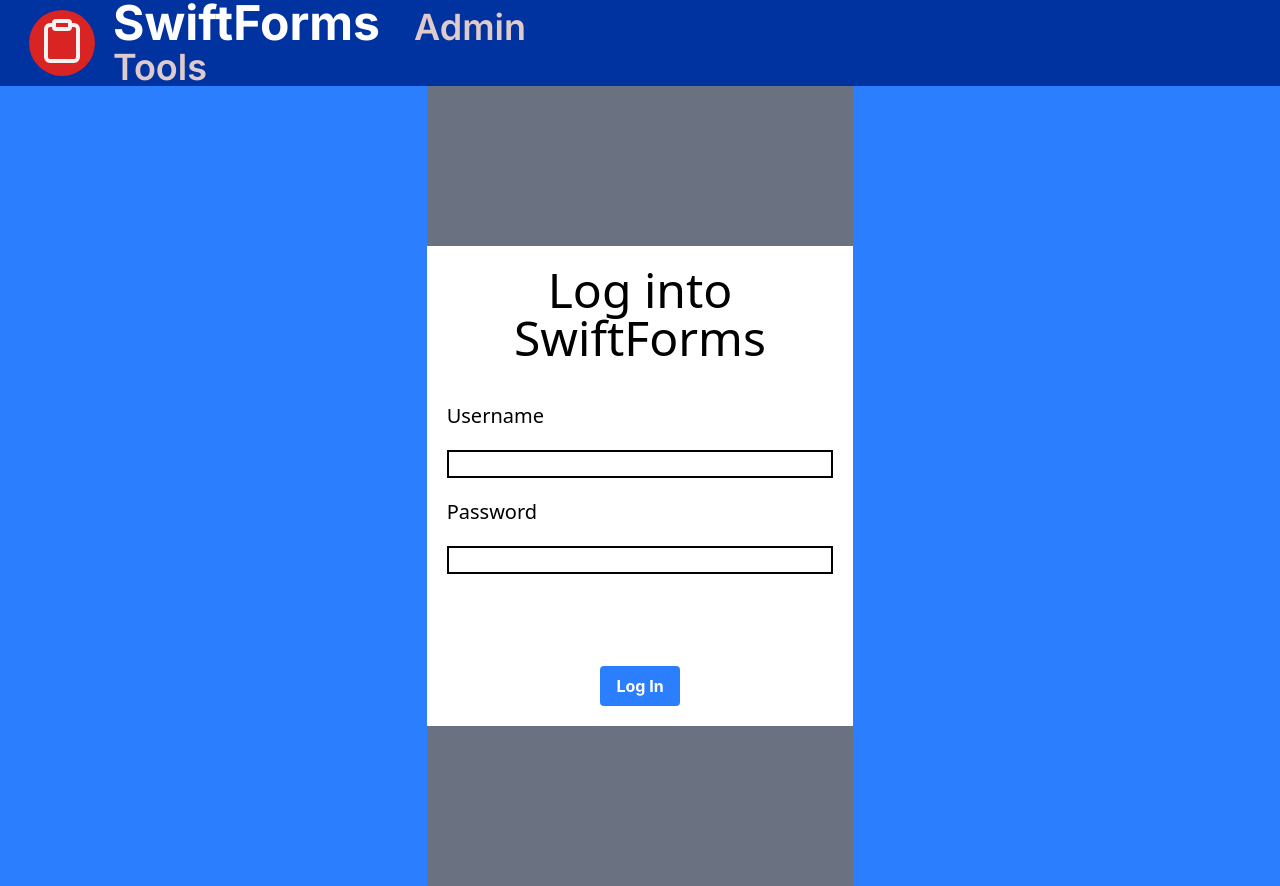
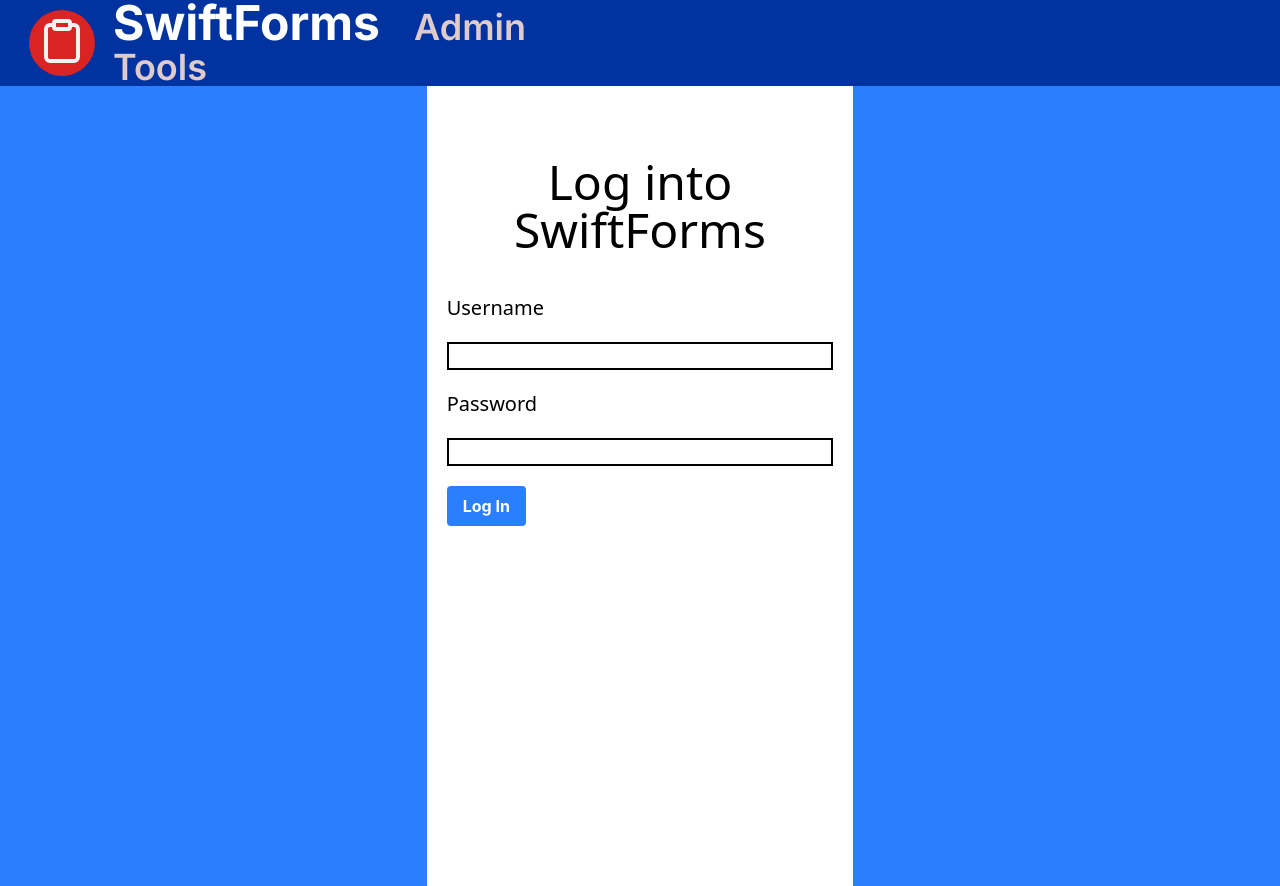
Before and after one commit to KZhang2002/Form-Web-App, a React (Vite) app: page / in a window 1280 px wide. Built offline with nearby package versions, Linux system fonts and the light colour scheme; a web font is replaced by a local one.

Commit message:
Public URL

```diff
--- a/index.html
+++ b/index.html
@@ -15,7 +15,7 @@
       manifest.json provides metadata used when your web app is installed on a
       user's mobile device or desktop. See https://developers.google.com/web/fundamentals/web-app-manifest/
     -->
-    <link rel="manifest" href="D:/Programming Projects/WebProjects/WebDesign/Form-Web-App/public/manifest.json" />
+    <link rel="manifest" href="%PUBLIC_URL%/manifest.json" />
     <!--
       Notice the use of %PUBLIC_URL% in the tags above.
       It will be replaced with the URL of the `public` folder during the build.
--- a/src/Login.tsx
+++ b/src/Login.tsx
@@ -33,10 +33,8 @@ export const Login = () => {
         <div className="bg-blue-500">
         </div>
         <div className="grid grid-rows-5">
-          <div className="bg-gray-500">
-          </div>
           <div className="row-span-3 flex flex-col">
-            <div className="text-center text-5xl font-sans m-5">
+            <div className="text-center text-5xl font-sans m-5 justify-center mt-auto">
               Log into SwiftForms
             </div>
             <div className="text-xl font-sans m-5">
@@ -47,13 +45,11 @@ export const Login = () => {
               Password
             </div>
             <input className="flex border-2 mx-5" type="text" name="password" value={loginInfo.password} onChange={handleInputChange} />
-            <div className="mt-auto flex justify-center">
+            <div className="m-5 flex">
               <button onClick={() => navigate("/home", { state: loginInfo })}
                 className="mb-5 bg-blue-500 hover:bg-blue-700 text-white font-bold py-2 px-4 rounded h-fit">Log In</button>
             </div>
 
-          </div>
-          <div className="bg-gray-500">
           </div>
         </div>
         <div className="bg-blue-500">
```
